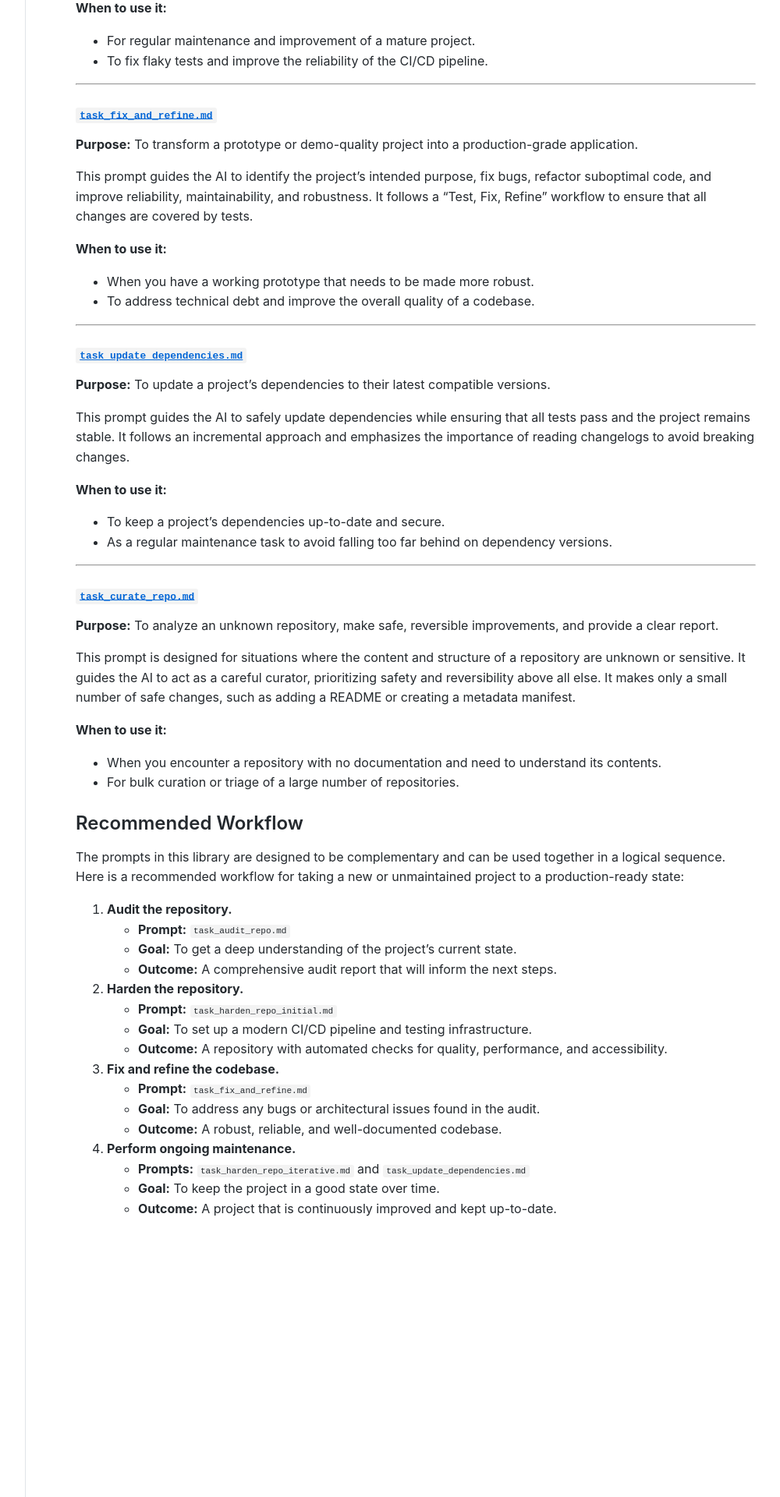
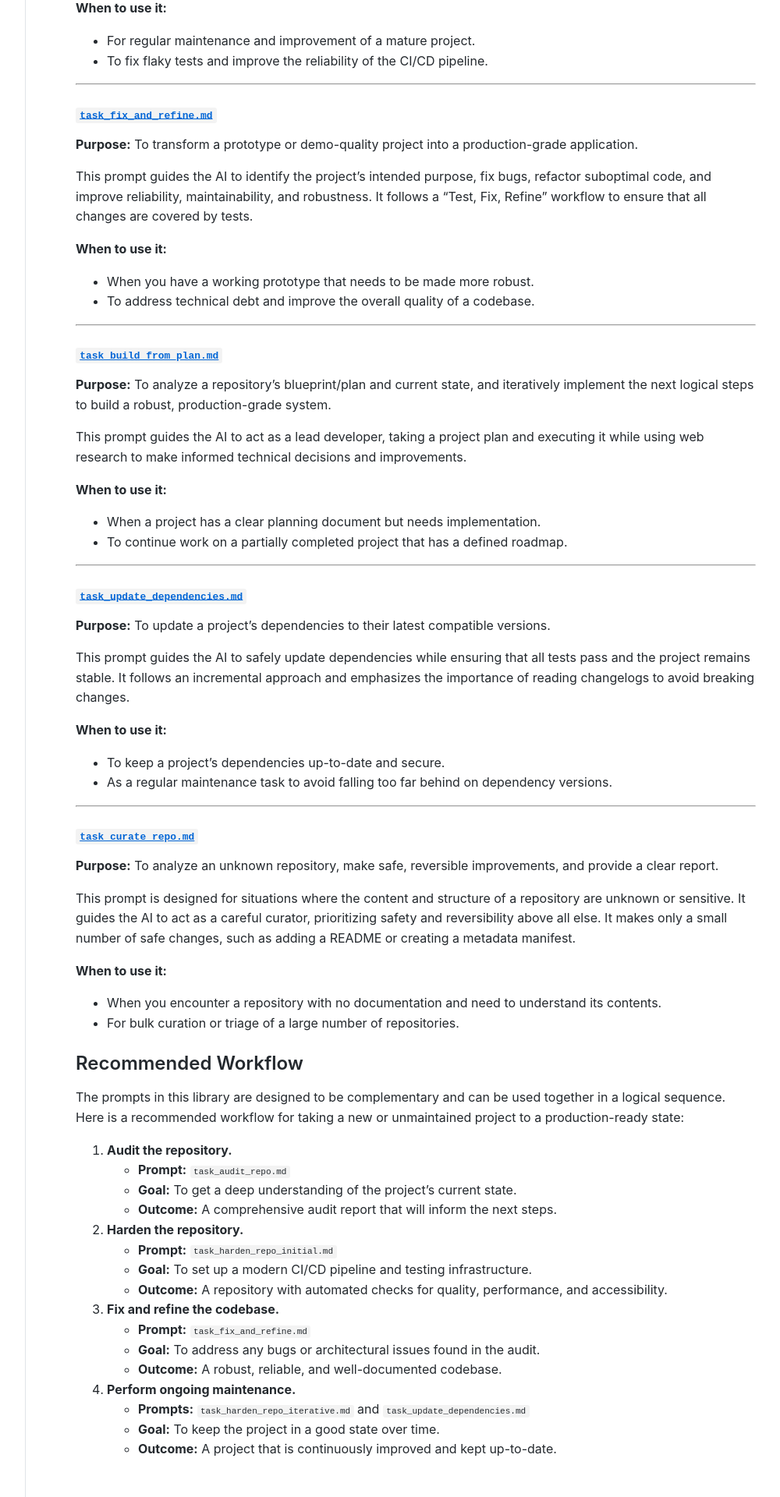
Before and after one commit to melbinjp/jules-prompts, a Jekyll site: the page built from PROMPTS_GUIDE.md, in a window 1280 px wide. Shown: the part 1243-3163 px from the top of the page at 78% size, without its empty margins (247-1247 px from the left). Built offline with Jekyll 4.4.1, drawn with Linux system fonts in a browser that asks for light colours; our own code applies the rules of GitHub Pages for plain Markdown files.

Commit message:
Update PROMPTS_GUIDE.md

```diff
--- a/PROMPTS_GUIDE.md
+++ b/PROMPTS_GUIDE.md
@@ -57,6 +57,18 @@ This prompt guides the AI to identify the project's intended purpose, fix bugs,
 
 ---
 
+
+### [`task_build_from_plan.md`](./task_build_from_plan.md)
+**Purpose:** To analyze a repository's blueprint/plan and current state, and iteratively implement the next logical steps to build a robust, production-grade system.
+
+This prompt guides the AI to act as a lead developer, taking a project plan and executing it while using web research to make informed technical decisions and improvements.
+
+**When to use it:**
+*   When a project has a clear planning document but needs implementation.
+*   To continue work on a partially completed project that has a defined roadmap.
+
+---
+
 ### [`task_update_dependencies.md`]({% link _prompts/task_update_dependencies.md %})
 **Purpose:** To update a project's dependencies to their latest compatible versions.
 
```
